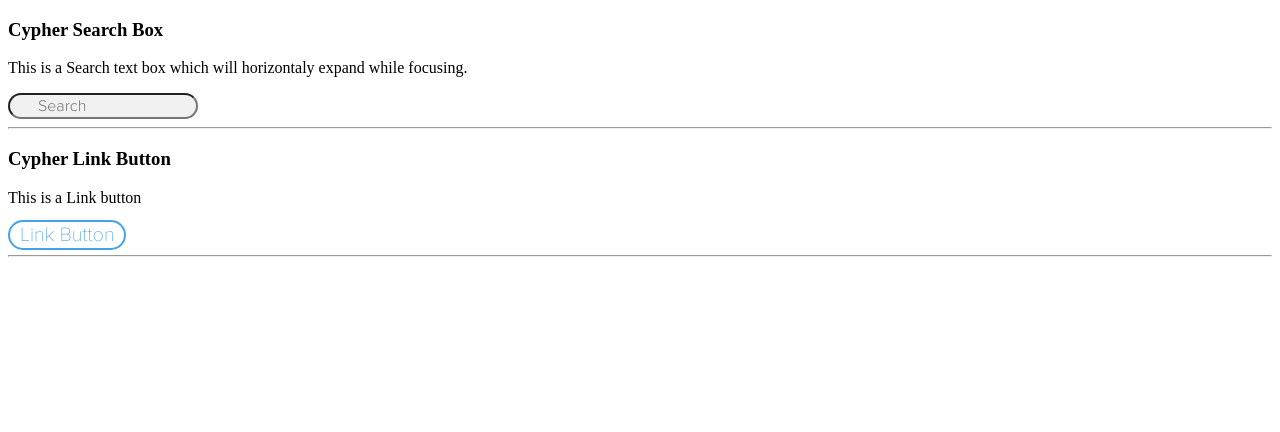
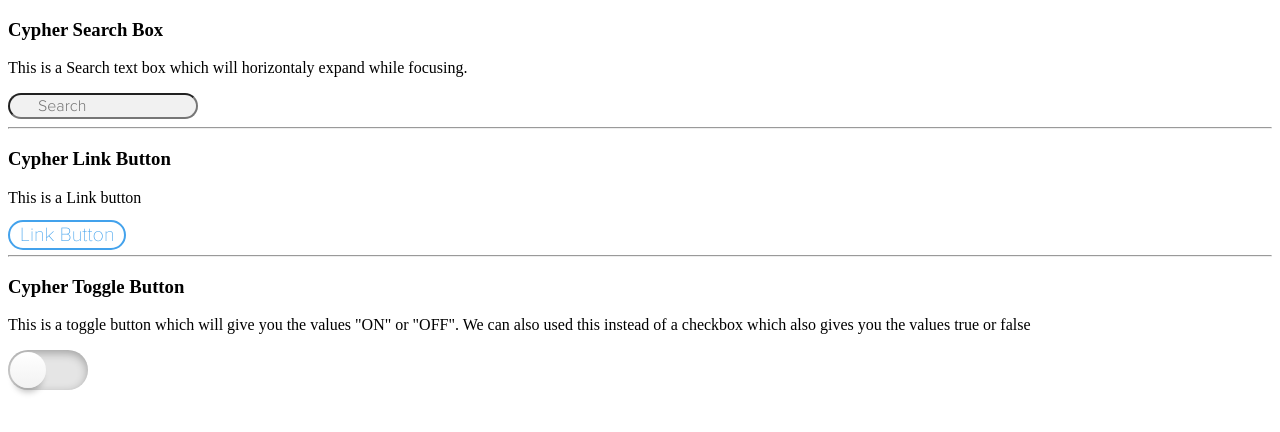
Before and after one commit to JijoCeetus/projectxstyle, a plain HTML site: page index.html in a window 1280 px wide. Drawn offline with Linux system fonts and the light colour scheme.

Commit message:
appended the code for toggle button

```diff
--- a/index.html
+++ b/index.html
@@ -5,7 +5,7 @@
     <link rel="stylesheet" href="./proximanova.css" />
 </head>
 <body>
-    <!-- Cypher Search Box-->
+     <!-- Cypher Search Box-->
     <h3>Cypher Search Box</h3>
     <p>This is a Search text box which will horizontaly expand while focusing.</p>
     <input type="text" id="cyph_search" placeholder="Search" />
@@ -17,6 +17,15 @@
     <a href="#" id="cyph_linkbtn">Link Button</a>
 
     <hr>
-    <!-- Cypher Link Button-->
+    <!-- Cypher Toggle Button-->
+    <h3>Cypher Toggle Button</h3>
+    <p>This is a toggle button which will give you the values "ON" or "OFF". We can also used this instead of a checkbox which also gives you the values true or false</p>
+
+    <label >
+        <input type="checkbox" id="switch"/>
+        <div id="switch-btn"></div>
+    </label>
+
+
 </body>
 </html>
--- a/master.css
+++ b/master.css
@@ -19,6 +19,7 @@ input#cyph_search:focus{
     background-color: #FFF;
     outline: none;
 }
+/*----------------------------------------------*/
 a#cyph_linkbtn{
     color: #43A2EC;
     width: auto;
@@ -36,3 +37,37 @@ a#cyph_linkbtn:hover{
     background-color: #43A2EC;
     color: #fff;
 }
+/*--------------------------------------------------*/
+#switch{
+    display:none;
+}
+#switch-btn{
+    width:80px;
+    height: 40px;
+    background: #e5e5e5;
+    position: relative;
+    cursor: pointer;
+    border-radius: 20px;
+    box-shadow: inset 0 3px 10px rgba(0,0,0,.3);
+}
+#switch-btn:before{
+    content: '';
+    position: absolute;
+    height: 36px;
+    width: 36px;
+    background: linear-gradient(#FFF,#f2f2f2);
+    left: 2px;
+    top: 2px;
+    border-radius: 50%;
+    transition:all 150ms ease-out;
+    box-shadow: 0 8px 6px -4px rgba(0, 0, 0,.25);
+}
+input[type=checkbox]:checked +
+#switch-btn:before{
+left:42px;
+}
+
+input[type=checkbox]:checked +
+ #switch-btn{
+     background:#5BB234;
+}
```
